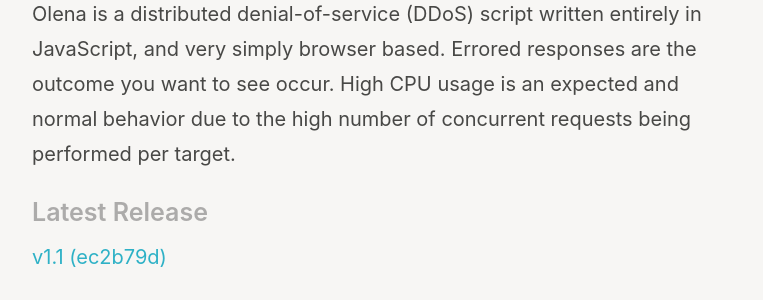
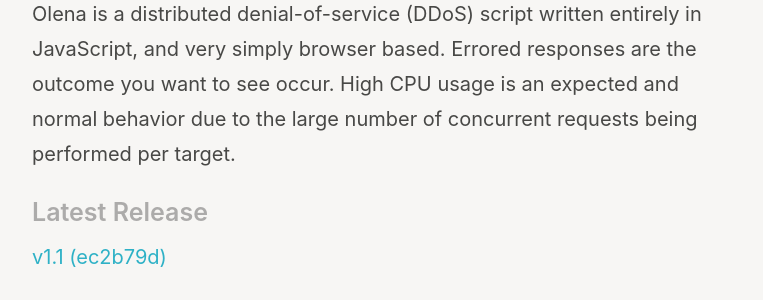
Before and after one commit to wertercatt/tooters, a Jekyll site: the page built from olena.md, in a window 1280 px wide. Shown: the part 275-575 px from the top of the page, without its empty margins (258-1021 px from the left). Built offline with Jekyll 4.4.1, drawn with Linux system fonts in a browser that asks for light colours.

Commit message:
Updated grammar.
Signed-off-by: Victor Wynne <81656443+victorwynne@users.noreply.github.com>

```diff
--- a/olena.md
+++ b/olena.md
@@ -8,7 +8,7 @@
   <small>This software is conceptual and intended to be used for educational purposes only.</small>
 </p>
 
-Olena is a distributed denial-of-service (DDoS) script written entirely in JavaScript, and very simply browser based. Errored responses are the outcome you want to see occur. High CPU usage is an expected and normal behavior due to the high number of concurrent requests being performed per target.
+Olena is a distributed denial-of-service (DDoS) script written entirely in JavaScript, and very simply browser based. Errored responses are the outcome you want to see occur. High CPU usage is an expected and normal behavior due to the large number of concurrent requests being performed per target.
 
 ## <small>Latest Release</small>
 [v1.1 (ec2b79d)](https://github.com/victorwynne/olena/releases/tag/v1.1)
```
Also changed, not shown: projects.md (+1 -1 lines).
